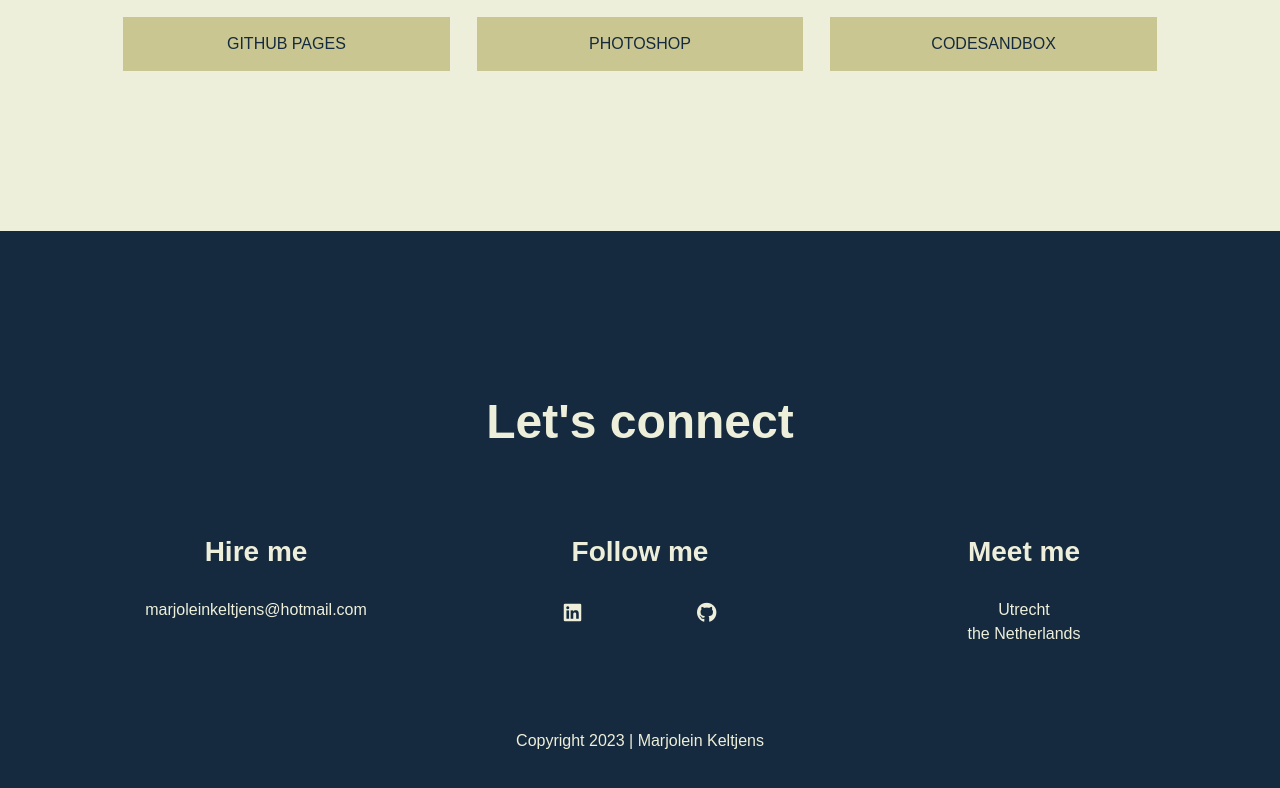
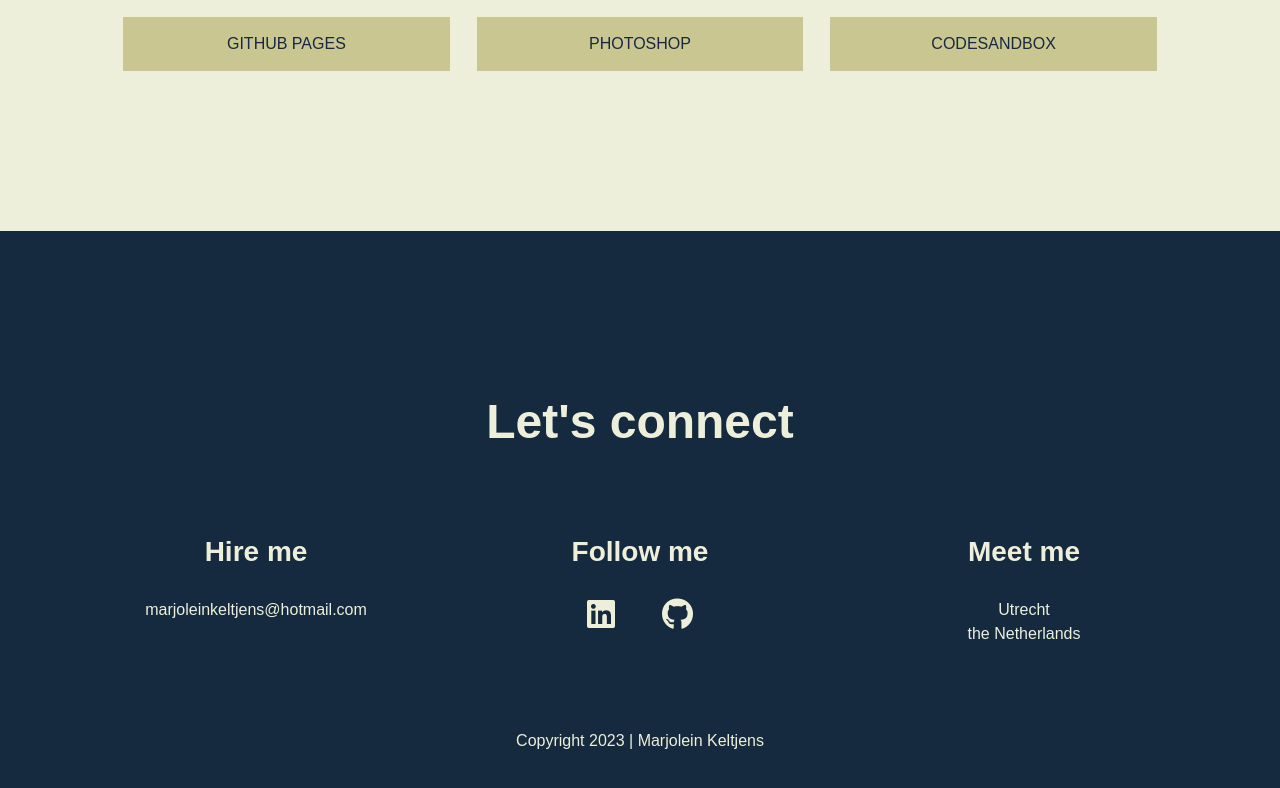
Before and after one commit to marjoleinkeltjens/portfolio-website, a website built with Parcel: page index.html in a window 1280 px wide. Shown: the part 4092-4880 px from the top of the page. Built offline with nearby package versions, Linux system fonts and the light colour scheme; a web font is replaced by a local one.

Commit message:
Made social media icons larger

```diff
--- a/css/main.css
+++ b/css/main.css
@@ -252,6 +252,12 @@ footer .social-icons {
   display: flex;
   justify-content: space-evenly;
   padding: 0;
+  max-width: 200px;
+  margin: 0 auto;
+}
+
+footer .social-icons i {
+  font-size: 2rem;
 }
 
 /* -------------------- Mobile Styles -------------------- */
```
